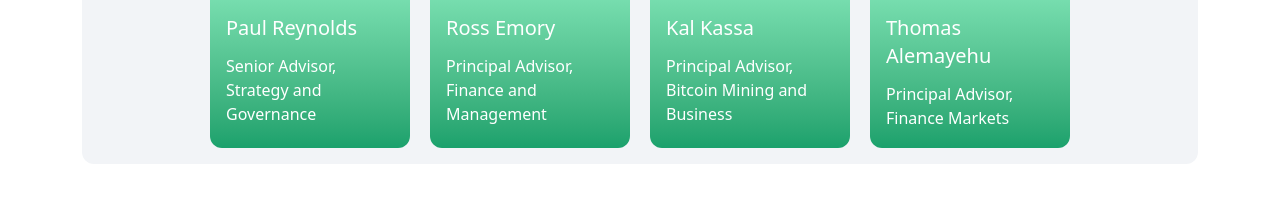
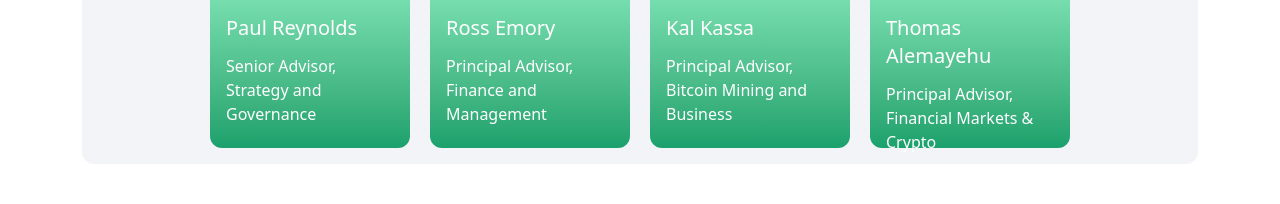
Before and after one commit to 0xseree/website, a React (Vite) app: page / in a window 1280 px wide. Shown: the part 2699-2903 px from the top of the page. Built offline with nearby package versions, Linux system fonts and the light colour scheme.

Commit message:
fix: updated description for mr thomas

```diff
--- a/src/components/MeetTheTeam.tsx
+++ b/src/components/MeetTheTeam.tsx
@@ -173,7 +173,7 @@ export const MeetTheTeam = () => {
               <p className="mt-3 text-white">
                 Principal Advisor,
                 <br />
-                Finance Markets
+                Financial Markets & Crypto
               </p>
             </div>
           </div>
```
